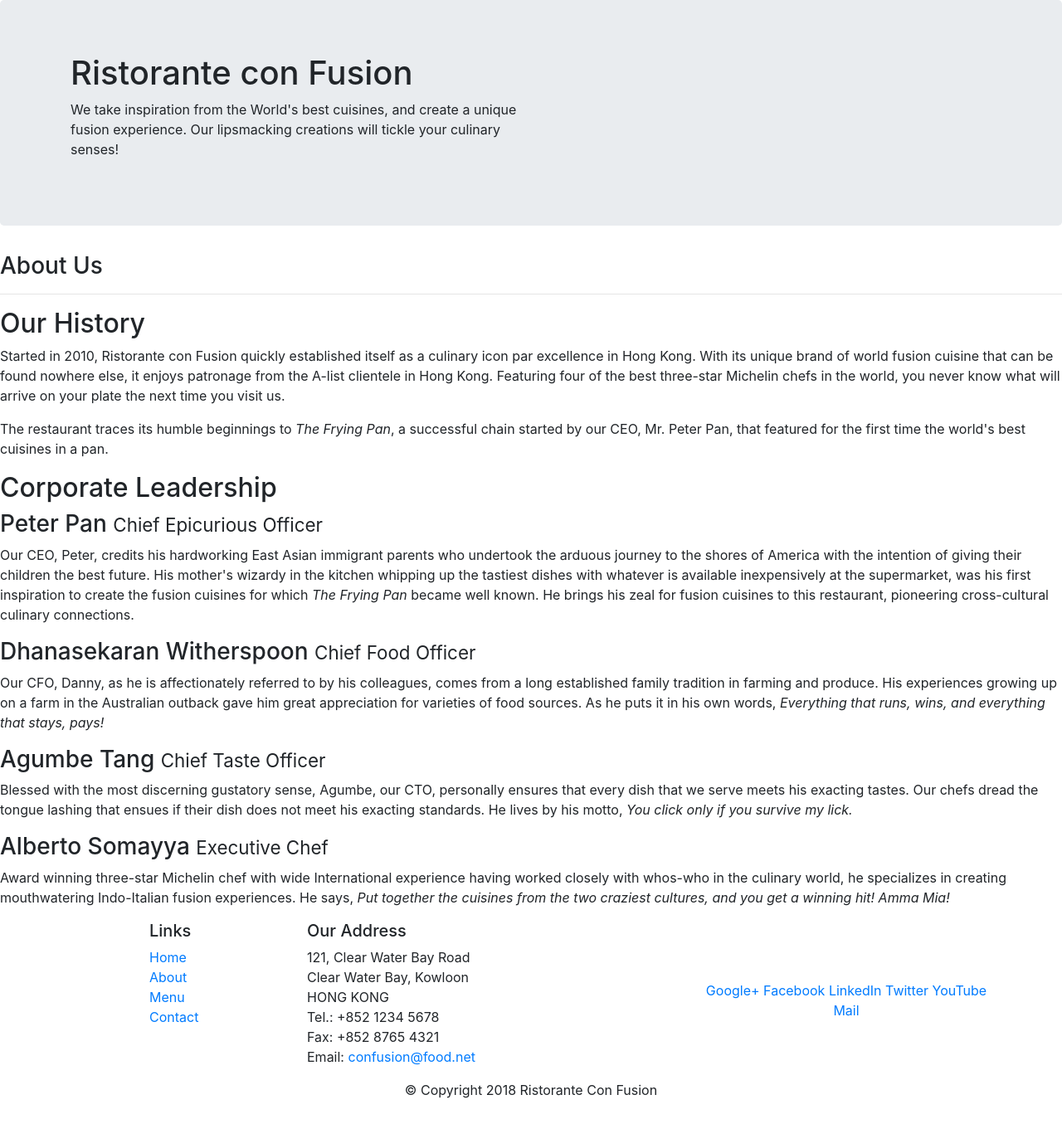
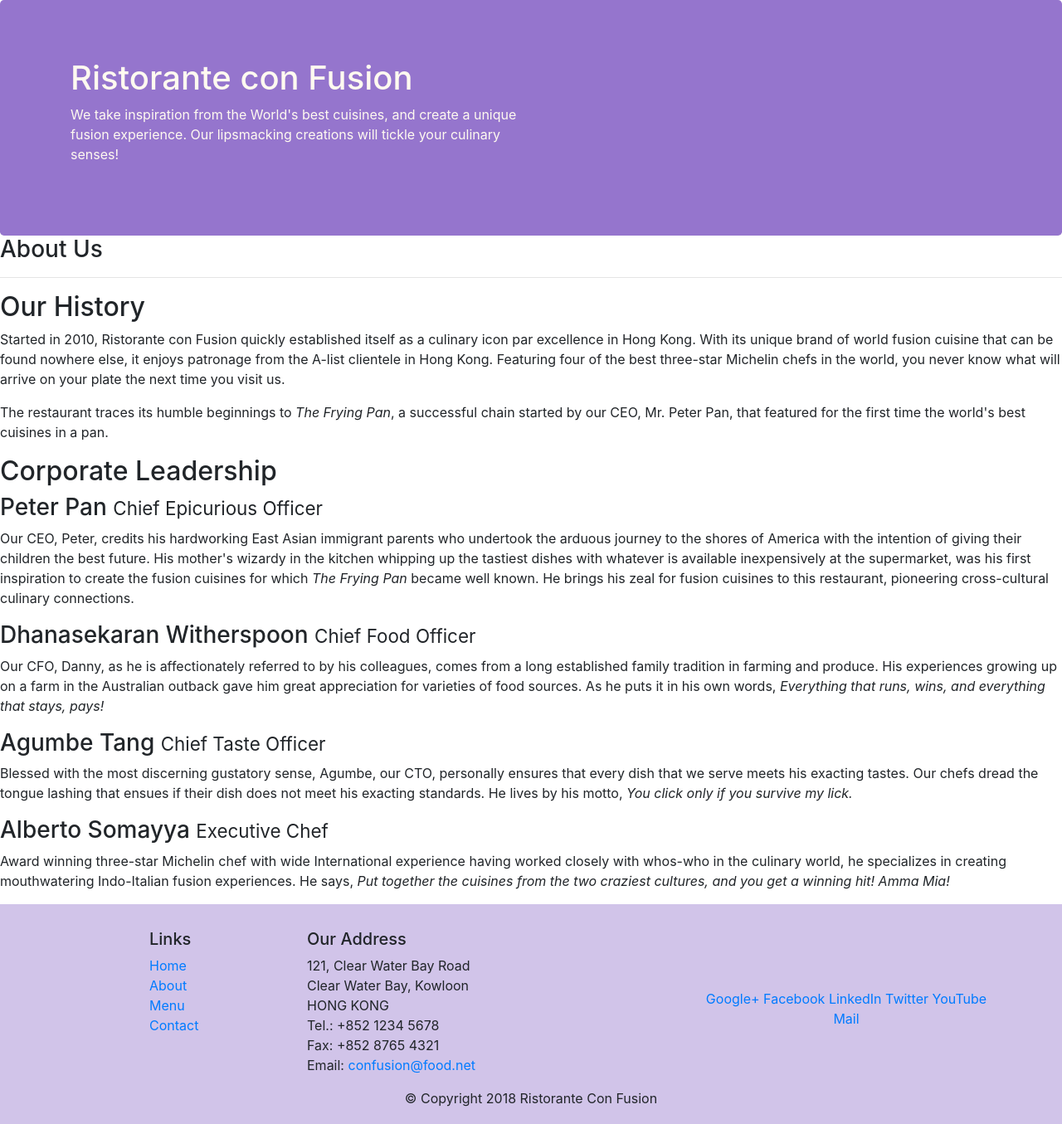
Before and after one commit to msatlan/git-test, a website: page aboutus.html in a window 1280 px wide. Shown: the whole page at 83% size. Drawn offline with nearby package versions, Linux system fonts and the light colour scheme.

Commit message:
add css classes

```diff
--- a/aboutus.html
+++ b/aboutus.html
@@ -6,6 +6,7 @@
 <meta http-equiv="x-ua-compatabile" content="ie=edge">
 
 <link rel="stylesheet" href="node_modules/bootstrap/dist/css/bootstrap.min.css">
+<link rel="stylesheet" href="css/styles.css">
 
 <head>
 
--- /dev/null
+++ b/css/styles.css
@@ -0,0 +1,12 @@
+.jumbotron {
+    background: #9575CD;
+    color: floralwhite;
+    padding: 70px 30px 70px 30px;
+    margin: 0px auto;
+}
+
+.footer {
+    background:#D1C4E9;
+    margin: 0px auto;
+    padding: 30px 0px 10px 0px;
+}
```
